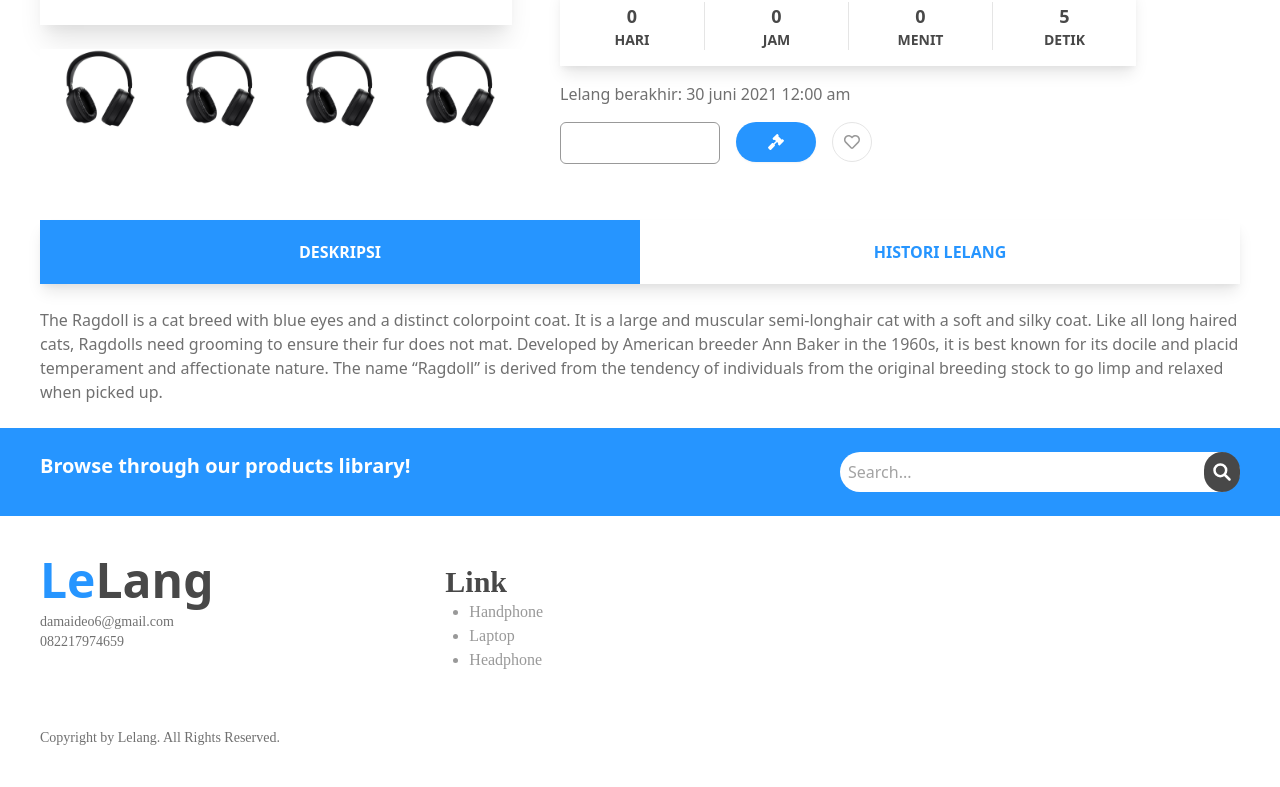
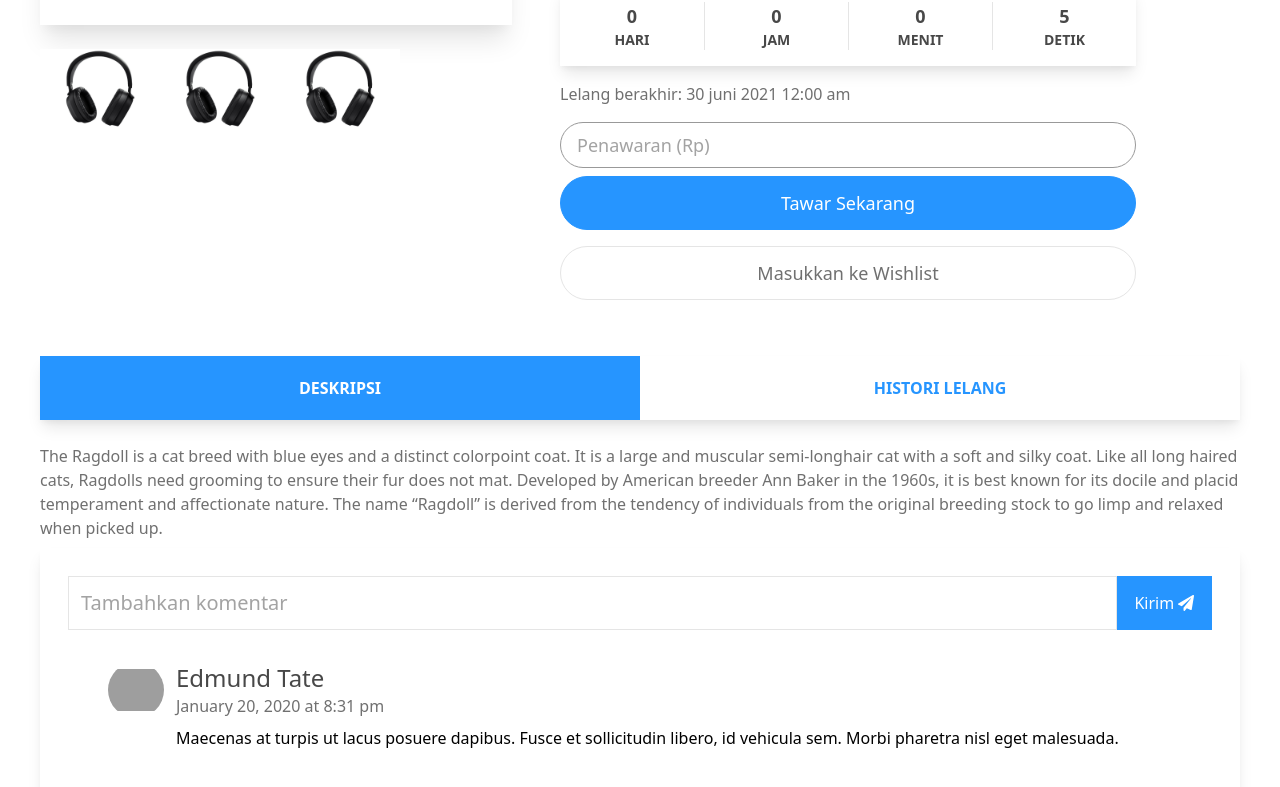
Before and after one commit to pe4ce56/lelang, a React (Create React App) app: page /products/Phone in a window 1280 px wide. Shown: the part 660-1447 px from the top of the page. Built offline with nearby package versions, Linux system fonts and the light colour scheme; grey boxes are pictures that could not be loaded.

Commit message:
add user comments in detail page, edit layout of bid form

```diff
--- a/src/components/Layouts/CountDown.jsx
+++ /dev/null
@@ -1,39 +0,0 @@
-import { Fragment } from "react";
-import Countdown from "react-countdown";
-
-function CountDown({ date, className }) {
-  const countDownView = ({ days, hours, minutes, seconds, completed }) => (
-    <Fragment>
-      <div className="grid-span-1 text-center">
-        <p className="text-lg text-primary text-mont text-bold">{days}</p>
-        <p className="text-sm text-color3 text-mont text-bold uppercase">
-          Hari
-        </p>
-      </div>
-      <div className="grid-span-1 text-center">
-        <p className="text-lg text-primary text-mont text-bold">{hours}</p>
-        <p className="text-sm text-color3 text-mont text-bold uppercase">Jam</p>
-      </div>
-      <div className="grid-span-1 text-center">
-        <p className="text-lg text-primary text-mont text-bold">{minutes}</p>
-        <p className="text-sm text-color3 text-mont text-bold uppercase">
-          Menit
-        </p>
-      </div>
-      <div className="grid-span-1 text-center">
-        <p className="text-lg text-primary text-mont text-bold">{seconds}</p>
-        <p className="text-sm text-color3 text-mont text-bold uppercase">
-          Detik
-        </p>
-      </div>
-    </Fragment>
-  );
-
-  return (
-    <div className="py-2  w-auto grid grid-flow-col grid-cols-4 shadow-md  divide-x ">
-      <Countdown date={date} renderer={countDownView} />
-    </div>
-  );
-}
-
-export default CountDown;
--- a/src/components/Product/DetailProduct.jsx
+++ b/src/components/Product/DetailProduct.jsx
@@ -1,4 +1,8 @@
-import { faGavel, faSearch } from "@fortawesome/free-solid-svg-icons";
+import {
+  faGavel,
+  faPaperPlane,
+  faSearch,
+} from "@fortawesome/free-solid-svg-icons";
 import { faHeart } from "@fortawesome/free-regular-svg-icons";
 import { FontAwesomeIcon } from "@fortawesome/react-fontawesome";
 import { Fragment, useState } from "react";
@@ -8,20 +12,33 @@ import { useParams } from "react-router-dom";
 function DetailProduct() {
   const { product } = useParams();
   const [subMenu, setSubMenu] = useState("description");
-  const historyAuctions = () => (
-    <table>
+  const HistoryAuctions = () => (
+    <table className="w-full border-gray-300 " style={{ borderWidth: 1 }}>
       <thead>
-        <tr>
-            <th>Tanggal</th>
-            <th>Tawaran</th>
-            <th>User</th>
+        <tr className="text-left ">
+          <th className="w-1/2 border-gray-300 px-3" style={{ borderWidth: 1 }}>
+            Tanggal
+          </th>
+          <th className="w-1/4 border-gray-300 px-3" style={{ borderWidth: 1 }}>
+            Tawaran
+          </th>
+          <th className="w-1/4 border-gray-300 px-3" style={{ borderWidth: 1 }}>
+            User
+          </th>
         </tr>
       </thead>
-      <tbody>
+      <tbody className="text-color3 text-mont">
+        {[1, 2, 3, 4, 5].map(() => (
+          <tr>
+            <td className="px-3 py-2">February 27, 2021 09:51:04 pm</td>
+            <td className="px-3 py-2 font-bold text-grey-600">$913.00</td>
+            <td className="px-3 py-2">Damai Deo Saputro</td>
+          </tr>
+        ))}
         <tr>
-            <td>Ted</td>
-            <td>Ted</td>
-            <td>Ted</td>
+          <td className="px-3 py-2">October 1, 2019 12:00:00 am</td>
+          <td className="px-3 py-2 text-color3">Lelang Dimulai</td>
+          <td />
         </tr>
       </tbody>
     </table>
@@ -55,6 +72,23 @@ function DetailProduct() {
       </div>
     </Fragment>
   );
+
+  const Comment = () => (
+    <div className="flex mt-8 mx-10">
+      <img
+        className="object-contain w-14 h-14 rounded-full"
+        src="/profile/profile1.jpeg"
+      />
+      <div className="ml-3">
+        <p className="text-color4 text-2xl">Edmund Tate</p>
+        <p className="text-base text-color3">January 20, 2020 at 8:31 pm</p>
+        <p className="text-base mt-2">
+          Maecenas at turpis ut lacus posuere dapibus. Fusce et sollicitudin
+          libero, id vehicula sem. Morbi pharetra nisl eget malesuada.
+        </p>
+      </div>
+    </div>
+  );
   return (
     <section className="px-4 md:px-10 py-6">
       <div className="mb-10">
@@ -64,9 +98,9 @@ function DetailProduct() {
         </p>
       </div>
       <hr />
-      <div className="grid grid-flow-col grid-cols-12 gap-12 mt-8">
+      <div className="grid  grid-cols-12 gap-4 lg:gap-12 mt-8">
         {/*image*/}
-        <div className="col-span-5">
+        <div className="col-span-12 lg:col-span-5">
           <div className="h-96 shadow-xl flex justify-center items-center">
             <img
               class="object-contain w-5/8 h-60"
@@ -90,15 +124,10 @@ function DetailProduct() {
               src="/image/headphone1.jpg"
               alt="Sunset in the mountains"
             />
-            <img
-              class="object-contain w-auto h-20"
-              src="/image/headphone1.jpg"
-              alt="Sunset in the mountains"
-            />
           </div>
         </div>
         {/*Deskripsi */}
-        <div className="col-span-6">
+        <div className="col-span-12 lg:col-span-6">
           <p className="text-base text-color2 text-mont ">
             Samsung Galaxy S9 smartphone was launched in March 2018. The phone
             comes with a 5.80-inch touchscreen display with a resolution of 1440
@@ -123,7 +152,7 @@ function DetailProduct() {
           <p className="mt-4 text-base text-color3">
             Lelang berakhir: 30 juni 2021 12:00 am
           </p>
-          <div className="relative flex w-auto mt-4">
+          <div className="relative w-auto mt-4">
             {/*
             <span class="absolute inset-y-0 left-4 flex items-center ">
               <button class="text-2xl  focus:outline-none">-</button>
@@ -133,27 +162,40 @@ function DetailProduct() {
             </span>
              */}
             <input
-              className="text-secondary py-2 px-2 w-40 focus:outline-none rounded-md border-radius-5 border-color2"
-              style={{ borderWidth: 1 }}
+              className="text-secondary py-2 px-4 text-lg w-full focus:outline-none rounded-full border-radius-5 border-color2 border-1"
+              placeholder="Penawaran (Rp)"
             />
-            <button className="ml-4 focus:outline-none rounded-full h-10 w-20 bg-primary text-white flex hover:bg-white hover:text-primary   justify-center items-center shadow-sm cursor-pointer">
-              <FontAwesomeIcon icon={faGavel} size="md" />
+            <button className="mt-2 focus:outline-none rounded-full text-lg p-3  w-full bg-primary text-white hover:bg-white hover:text-primary border-1 border-primary justify-center items-center cursor-pointer">
+              Tawar Sekarang
             </button>
-            <button
-              className="ml-4 focus:outline-none rounded-full
-                            h-10 w-10 bg-white text-color2 hover:text-primary  flex justify-center items-center  cursor-pointer "
-              style={{ borderWidth: 1 }}
-            >
-              <FontAwesomeIcon icon={faHeart} size="md" />
+
+            <button className="mt-4 focus:outline-none rounded-full text-lg p-3  w-full  justify-center items-center cursor-pointer border-1 border-grey-300 text-color3 hover:bg-primary hover:text-white">
+              Masukkan ke Wishlist
             </button>
           </div>
         </div>
       </div>
-      <div className="grid grid-flow-col grid-cols-12 divide-white mt-14 shadow-lg">
-        <button className={(subMenu== "description"?"text-white bg-primary": "text-primary bg-white") + " col-span-12 md:col-span-6 focus:outline-none py-5 uppercase text-base text-mont text-center font-bold"} onClick={()=>setSubMenu("description")}>
+      <div className="grid  grid-cols-12 divide-white mt-14 shadow-lg">
+        <button
+          className={
+            (subMenu == "description"
+              ? "text-white bg-primary"
+              : "text-primary bg-white") +
+            " col-span-12 md:col-span-6 focus:outline-none py-5 uppercase text-base text-mont text-center font-bold"
+          }
+          onClick={() => setSubMenu("description")}
+        >
           Deskripsi
         </button>
-        <button className={(subMenu== "history"?"text-white bg-primary": "text-primary bg-white") +" col-span-12 md:col-span-6 focus:outline-none py-5 uppercase text-base text-mont text-center font-bold"} onClick={()=>setSubMenu("history")}>
+        <button
+          className={
+            (subMenu == "history"
+              ? "text-white bg-primary"
+              : "text-primary bg-white") +
+            " col-span-12 md:col-span-6 focus:outline-none py-5 uppercase text-base text-mont text-center font-bold"
+          }
+          onClick={() => setSubMenu("history")}
+        >
           Histori Lelang
         </button>
       </div>
@@ -170,8 +212,29 @@ function DetailProduct() {
             go limp and relaxed when picked up.
           </p>
         ) : (
-          <historyAuctions />
+          <HistoryAuctions />
         )}
+      </div>
+
+      {/* komen*/}
+      <div className="shadow-lg w-full mt-2 py-7 px-3 md:px-7 flex flex-col">
+        <form className="grid grid-cols-12">
+          <input
+            placeholder="Tambahkan komentar"
+            className="col-span-11 w-full focus:outline-none text-xl p-3 border-grey-500 focus:border-primary hover:border-primary border-1"
+          />
+          <button className="col-span-1 w-full focus:outline-none bg-primary text-white hover:bg-white hover:text-primary">
+            Kirim <FontAwesomeIcon icon={faPaperPlane} size="xl" />
+          </button>
+        </form>
+
+        {[1, 2, 3, 4, 5].map(() => (
+          <Comment />
+        ))}
+
+        <button className="mx-auto w-4/5 mt-6 py-3 rounded-full capitalize text-xl text-color4 bg-blue-100  focus:outline-none hover:text-secondary hover:bg-blue-200">
+          Lihat komentar lebih
+        </button>
       </div>
     </section>
   );
--- a/src/index.css
+++ b/src/index.css
@@ -8,7 +8,6 @@
   display: block;
 }
 
-/* .nav-item:hover {
-  border-top: 2px solid white;
-  border-top-width: 2px;
-} */
+.border-1{
+  border-width: 1px;
+}
```
